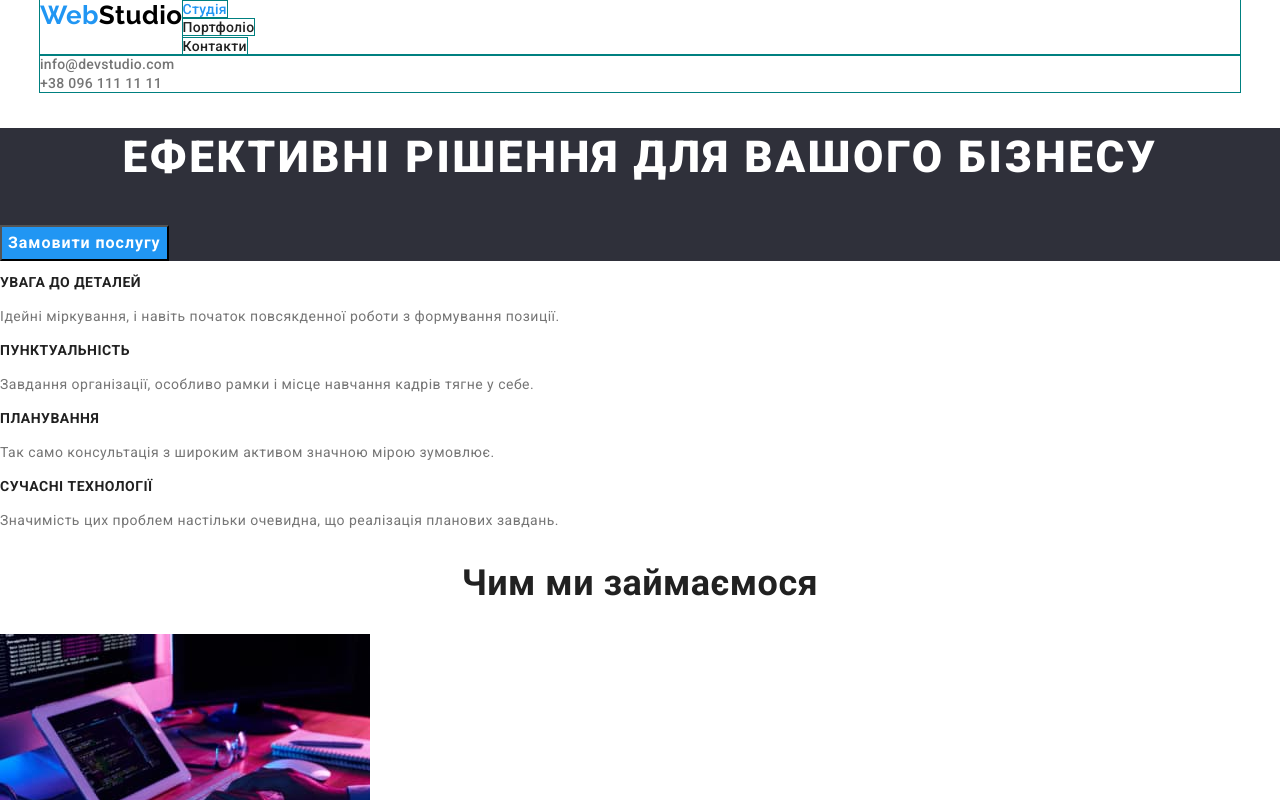
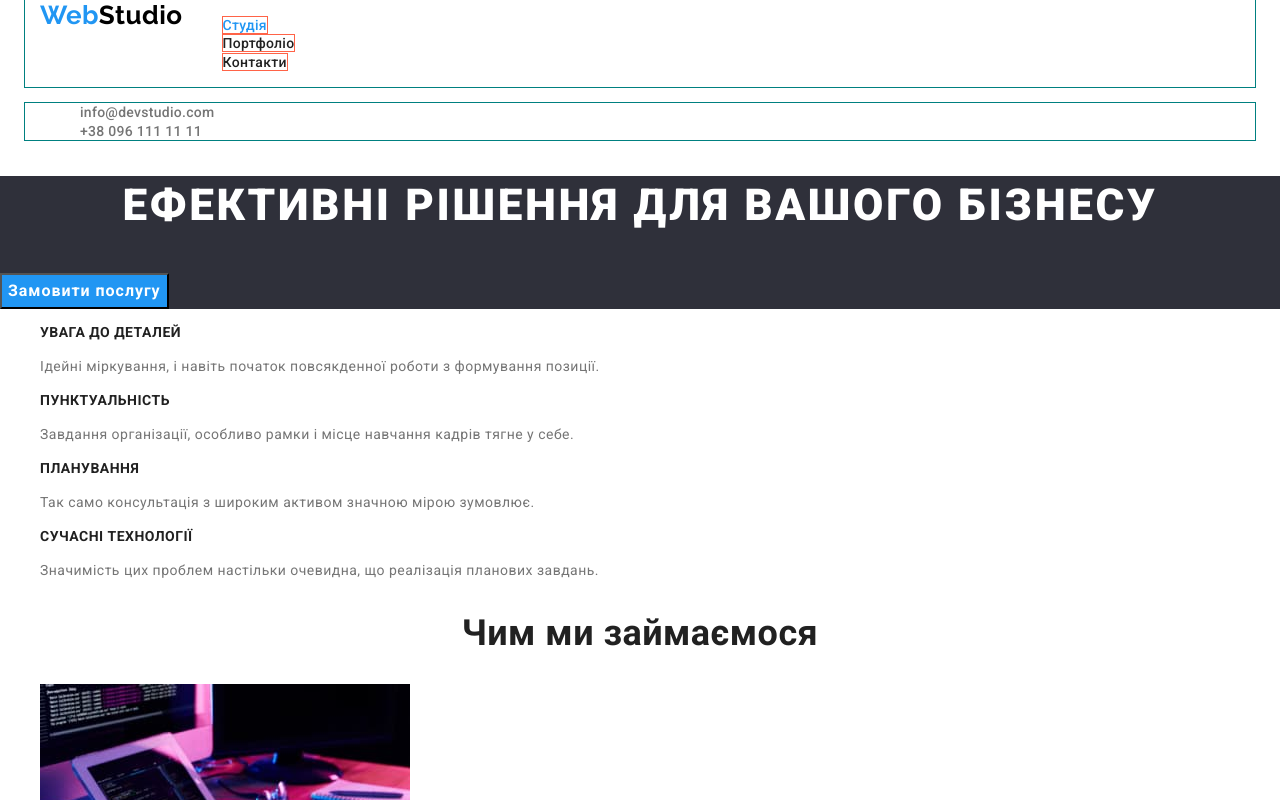
Before and after one commit to An-nettt/goit-markup-hw-03, a plain HTML site: page index.html in a window 1280 px wide. Shown: the top 800 px of the page. Drawn offline with nearby package versions, Linux system fonts and the light colour scheme.

Commit message:
Додано padding в header

```diff
--- a/css/style.css
+++ b/css/style.css
@@ -33,8 +33,6 @@ box-sizing: inherit;
 
 .list {
 list-style: none;
-padding: 0;
-margin: 0;
 }
 
 h1
@@ -51,6 +49,8 @@ margin-bottom: 0;
 
 .container {
 width: 1200px;
+padding-left: 15px;
+padding-right: 15px;
 margin: 0 auto;
 
 outline: 1px solid teal;
@@ -87,7 +87,7 @@ line-height: 16px;
 letter-spacing: 0.02em;
 text-decoration: none;
 
-outline: 1px solid teal;
+outline: 1px solid tomato;
 }
 
 .site-nav .link:hover,
--- a/index.html
+++ b/index.html
@@ -14,7 +14,7 @@
     <header>
         <nav class="container">
             <a class="site-logo link" href="./index.html"> <span class="logo">Web</span>Studio</a>
-            <ul class="site-nav list container">
+            <ul class="site-nav list">
                 <li><a href="./index.html" class="link current">Студія</a></li>
                 <li><a href="./portfolio.html" class="link">Портфоліо</a></li>
                 <li><a href="" class="link">Контакти</a></li>
```
